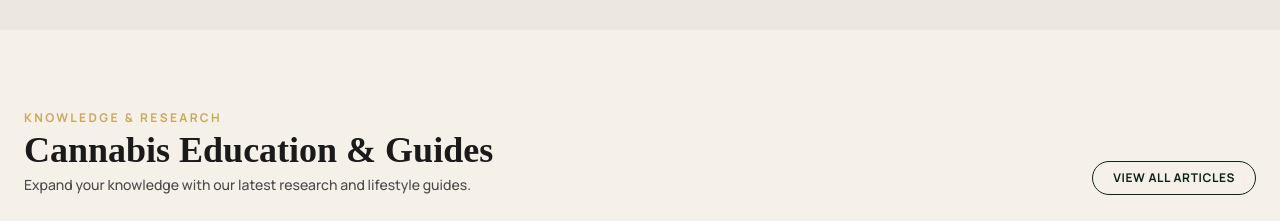
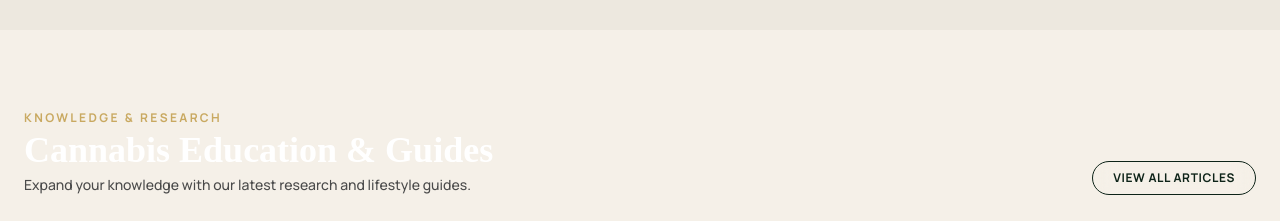
Before and after one commit to autobytesolutionfreepik-coder/Total-Herbal-Frontend, a Next.js app: page / in a window 1280 px wide. Shown: the part 4940-5161 px from the top of the page. Built offline with nearby package versions, Linux system fonts and the light colour scheme; no server answers.

Commit message:
Seasonal Banner Font Color Change

```diff
--- a/src/app/(storefront)/page.tsx
+++ b/src/app/(storefront)/page.tsx
@@ -823,8 +823,8 @@ export default function HomePage() {
               </motion.p>
               <motion.h2
                 variants={fadeUp}
-                className="text-3xl md:text-4xl font-bold text-[#0D2318]"
-                style={{ fontFamily: "Times New Roman, serif" }}
+                className="text-3xl md:text-4xl font-bold"
+                style={{ fontFamily: "Times New Roman, serif", color: "#fff" }}
               >
                 Cannabis Education & Guides
               </motion.h2>
```
